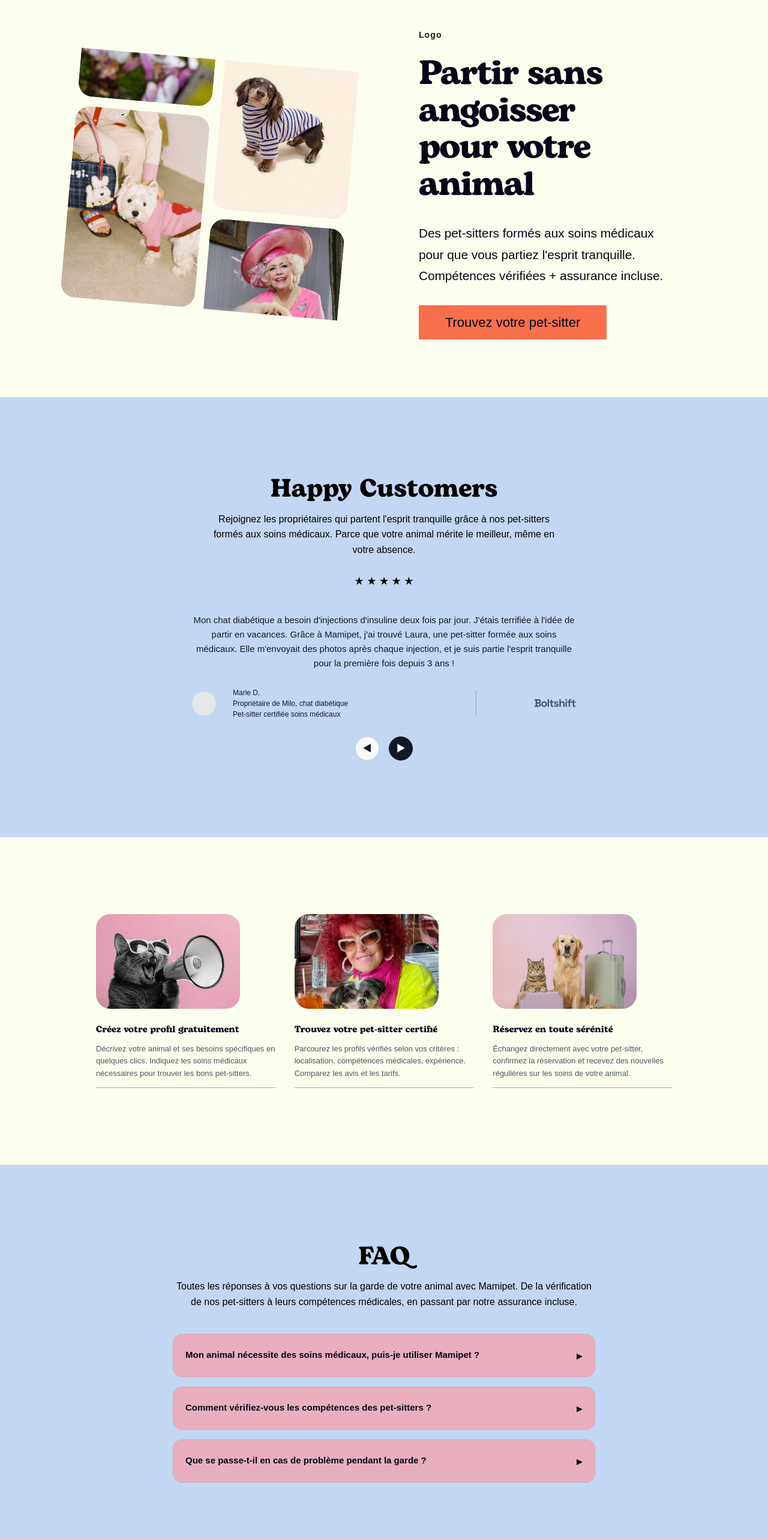
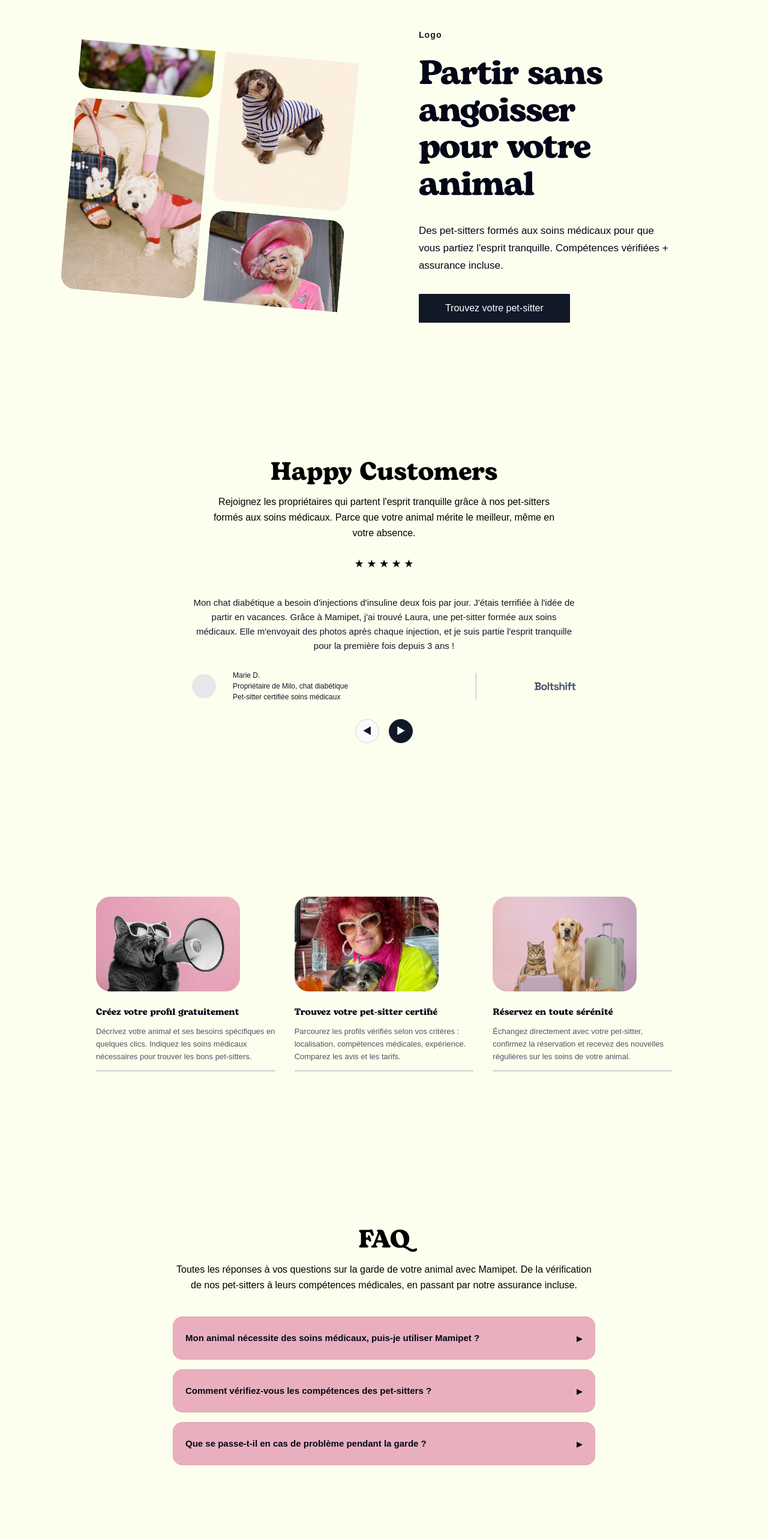
Before and after one commit to Owarino777/landing_page_mamy_pet, a Next.js app: page / in a window 1280 px wide. Shown: the top 2566 px of the page at 60% size. Built offline with nearby package versions, Linux system fonts and the light colour scheme; a web font is replaced by a local one.

Commit message:
Revert "fix: Changer la couleur de fond des sections FAQ et Happy Customers pour une meilleure cohérence visuelle"
This reverts commit f236c0e9237b0aad96c9ddce1df8745dc3360123.

```diff
--- a/app/styles/faq.css
+++ b/app/styles/faq.css
@@ -1,6 +1,6 @@
 /* FAQ (accordéon) */
 .faq {
-    background-color: #C2D7F3;
+    background-color: #fcffee;
 }
 
 .faq-inner {
--- a/app/styles/happy-customers.css
+++ b/app/styles/happy-customers.css
@@ -1,7 +1,6 @@
 /* Happy Customers */
 .happy {
-    background-color: #C2D7F3;
-    /* anciennement #fcffee */
+    background-color: #fcffee;
 }
 
 .happy-inner {
--- a/app/styles/hero.css
+++ b/app/styles/hero.css
@@ -75,7 +75,7 @@
 
 /* paragraphe par défaut */
 .hero-text {
-    font-size: 1.300rem;
+    font-size: 1.0625rem;
     line-height: 1.7;
     color: #020617;
     margin-bottom: 2rem;
@@ -105,9 +105,8 @@
 }
 
 .hero-primary-btn {
-    background-color: #F8704B;
-    color: #020617;
-    font-size: 1.375rem;
+    background-color: #111827;
+    color: #ffffff;
     border-radius: 0.10rem;
     padding-inline: 2.75rem;
     padding-block: 0.75rem;
```
